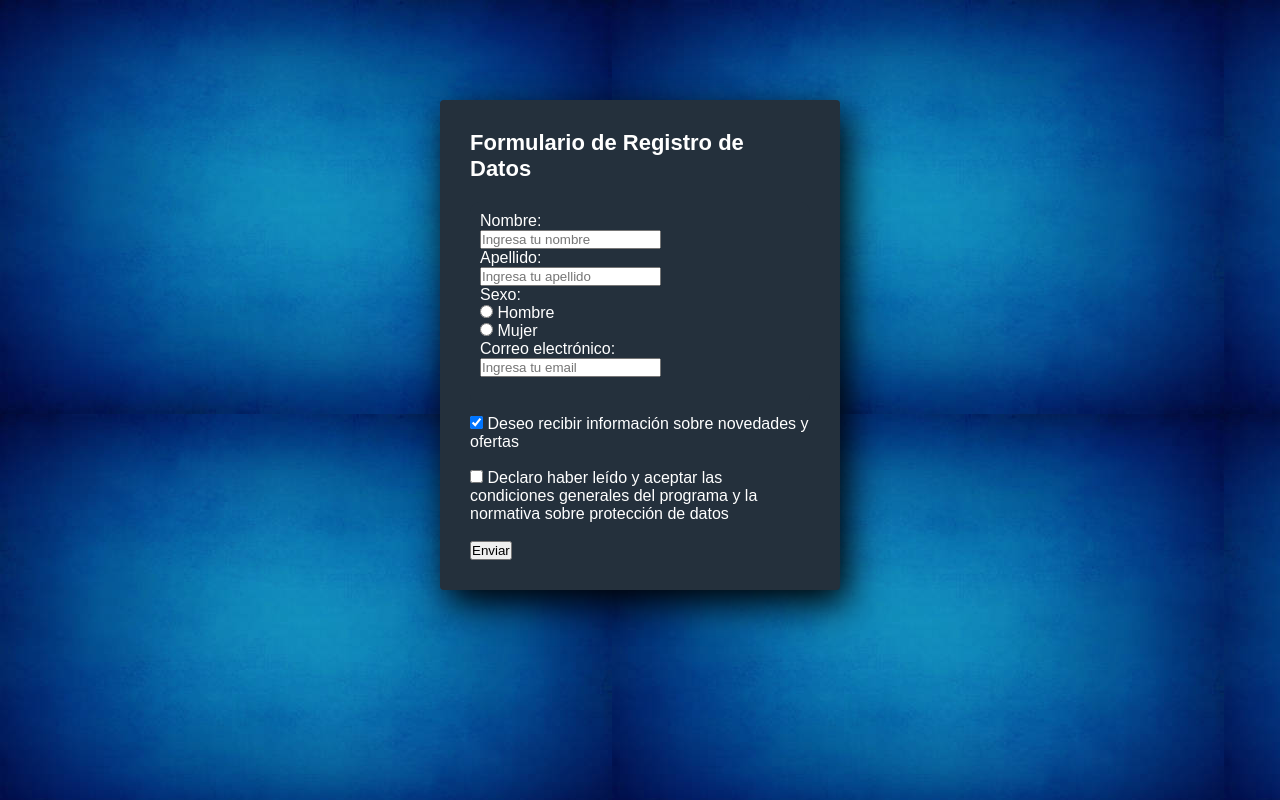
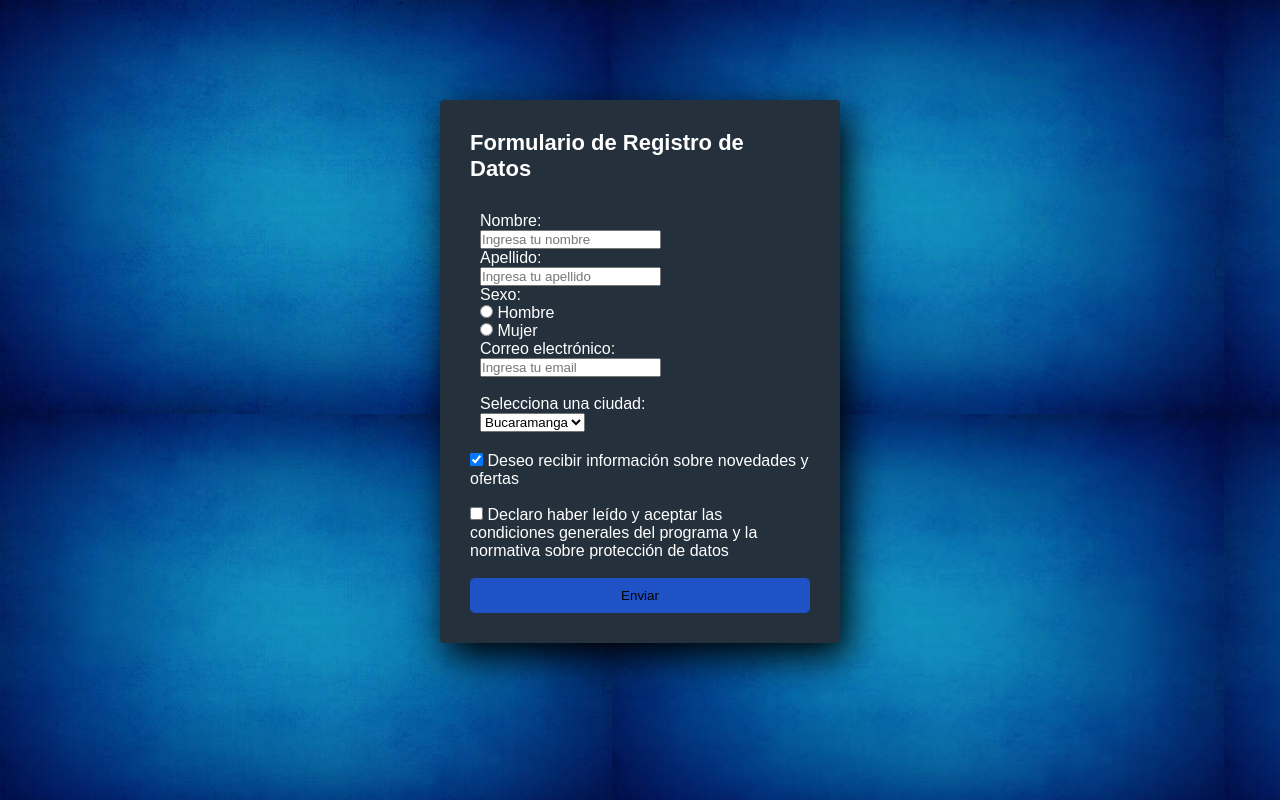
Before and after one commit to jorgy2910JD/HTML, a plain HTML site: page Dia 3/index2.html in a window 1280 px wide. Drawn offline with Linux system fonts and the light colour scheme.

Commit message:
feat :art: Formulario de Registro

```diff
--- a/Dia 3/Styless.css
+++ b/Dia 3/Styless.css
@@ -36,3 +36,11 @@ body {
     margin-bottom: 10px;
     font-family: Arial;
 }
+.botons {
+    width: 100%;
+    padding: 10px;
+    background-color: #1f53c5;
+    border: none;
+    border-radius: 5px;
+
+}
--- a/Dia 3/index2.html
+++ b/Dia 3/index2.html
@@ -7,7 +7,8 @@
 <body>
 <section class="form-registro">
     <h2>Formulario de Registro de Datos</h2>
-    <form>
+    <form action=" " method="get">
+
         <div class="controls">
         Nombre:<br>
             <input  type="text" name="nombre" placeholder="Ingresa tu nombre" maxlength="50">
@@ -23,6 +24,16 @@
         Correo electrónico: <br>
         <input type="email" name="email" placeholder="Ingresa tu email" >
         <br> <br>
+        <label for="ciudad">Selecciona una ciudad:</label> <br>
+
+        <select id="ciudad" name="ciudad">
+        <option value="Bucaramanga">Bucaramanga</option>
+        <option value="Piedecuesta">Piedecuesta</option>
+        <option value="Giron">Giron</option>
+        <option value="Floridablanca">Floridablanca
+        </option>
+        </select>
+
         </div>
         <input type="checkbox" id="info" name="info" value="novedades" checked>
         <label for="info">Deseo recibir información sobre novedades y ofertas</label> <br> <br>
```
